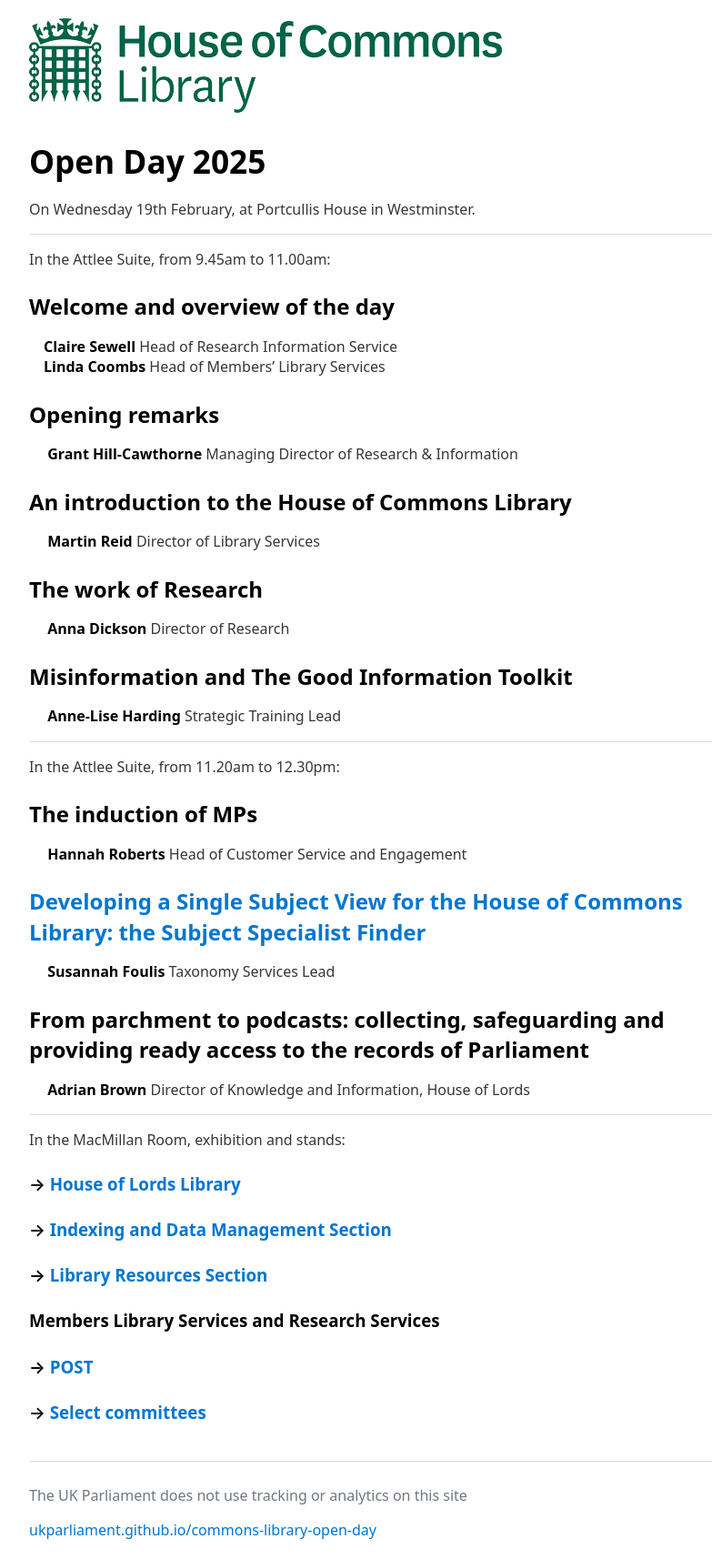
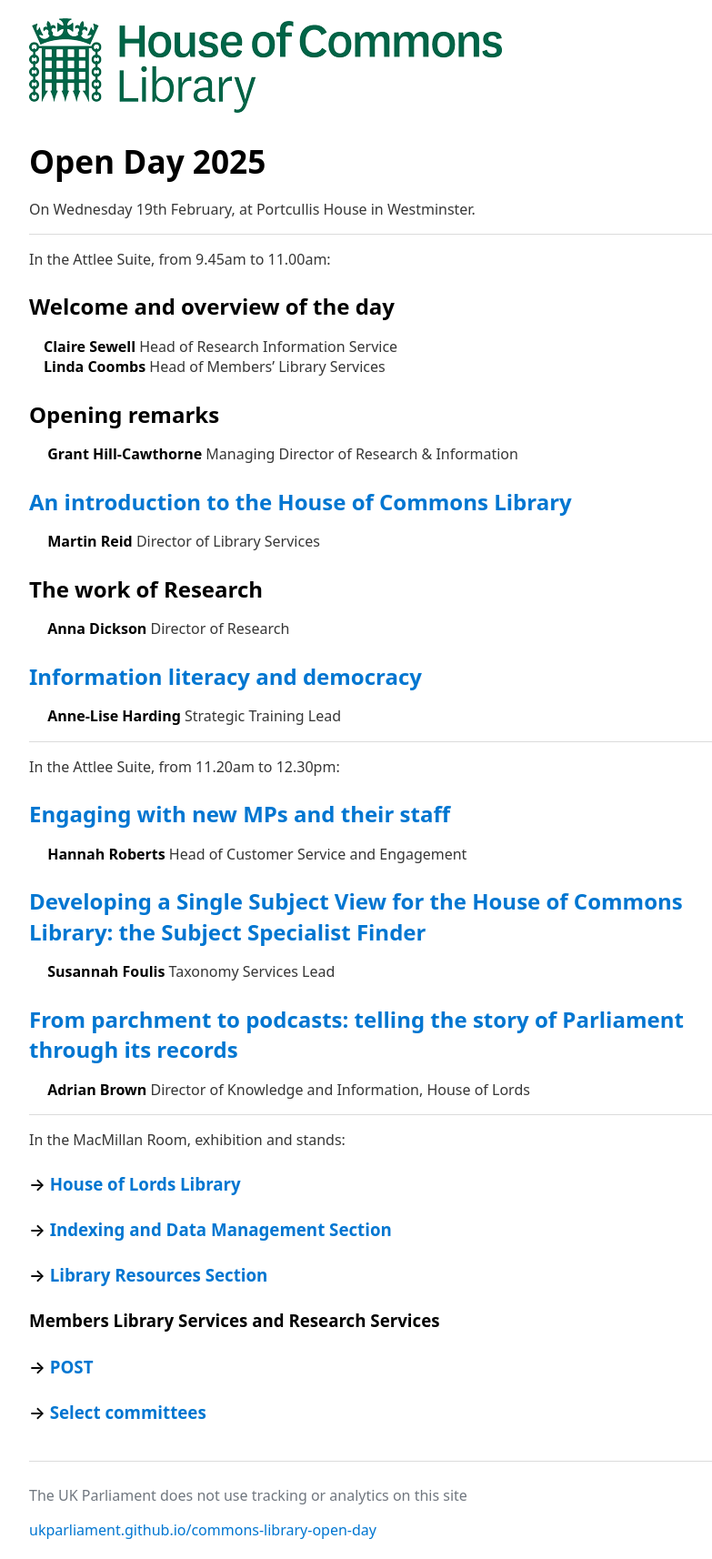
Before and after one commit to ukparliament/commons-library-open-day, a Jekyll site: the page built from 2025/index.md, in a window 1280 px wide. Shown: the whole page at 91% size, without its empty margins (208-991 px from the left). Built offline with Jekyll 4.4.1, drawn with Linux system fonts in a browser that asks for light colours; our own code applies the rules of GitHub Pages for plain Markdown files.

Commit message:
links to slides

```diff
--- a/2025/index.md
+++ b/2025/index.md
@@ -15,26 +15,26 @@ In the Attlee Suite, from 9.45am to 11.00am:
 ## Opening remarks
 &emsp; **Grant Hill-Cawthorne** Managing Director of Research & Information
 
-## An introduction to the House of Commons Library
+## [An introduction to the House of Commons Library](https://docs.google.com/presentation/d/1w2G0Ye615r7kPj0xWynjiQKbd1AAOGLjHyvRyl88s4Y/edit?usp=sharing)
 &emsp; **Martin Reid** Director of Library Services
 
 ## The work of Research
 &emsp; **Anna Dickson** Director of Research
 
-## Misinformation and The Good Information Toolkit
+## [Information literacy and democracy](https://docs.google.com/presentation/d/19632PeFtMdTKs9s1VPJnzGBsdFq3zOI8QGOrtECZoaU/edit?usp=sharing)
 &emsp; **Anne-Lise Harding** Strategic Training Lead
 
 ---
 
 In the Attlee Suite, from 11.20am to 12.30pm:
 
-## The induction of MPs
+## [Engaging with new MPs and their staff](https://docs.google.com/presentation/d/14UrYzWuW3ffyeuble3EH05lik3eC31pXnSZKc8WIC30/edit?usp=sharing)
 &emsp; **Hannah Roberts** Head of Customer Service and Engagement
 
 ## [Developing a Single Subject View for the House of Commons Library: the Subject Specialist Finder](https://docs.google.com/presentation/d/1fslRTkJYk6eCkgV8EkCS7b5j2R5BEgpWqlJqC-RQwwY/edit?usp=sharing)
 &emsp; **Susannah Foulis** Taxonomy Services Lead
 
-## From parchment to podcasts: collecting, safeguarding and providing ready access to the records of Parliament
+## [From parchment to podcasts: telling the story of Parliament through its records](https://docs.google.com/presentation/d/1HtPAsM4qwo2_5Rg_Vqhkx5mmcVjMsgL2Hev1COX__XY/edit?usp=sharing)
 &emsp; **Adrian Brown** Director of Knowledge and Information, House of Lords
 
 ---
```
